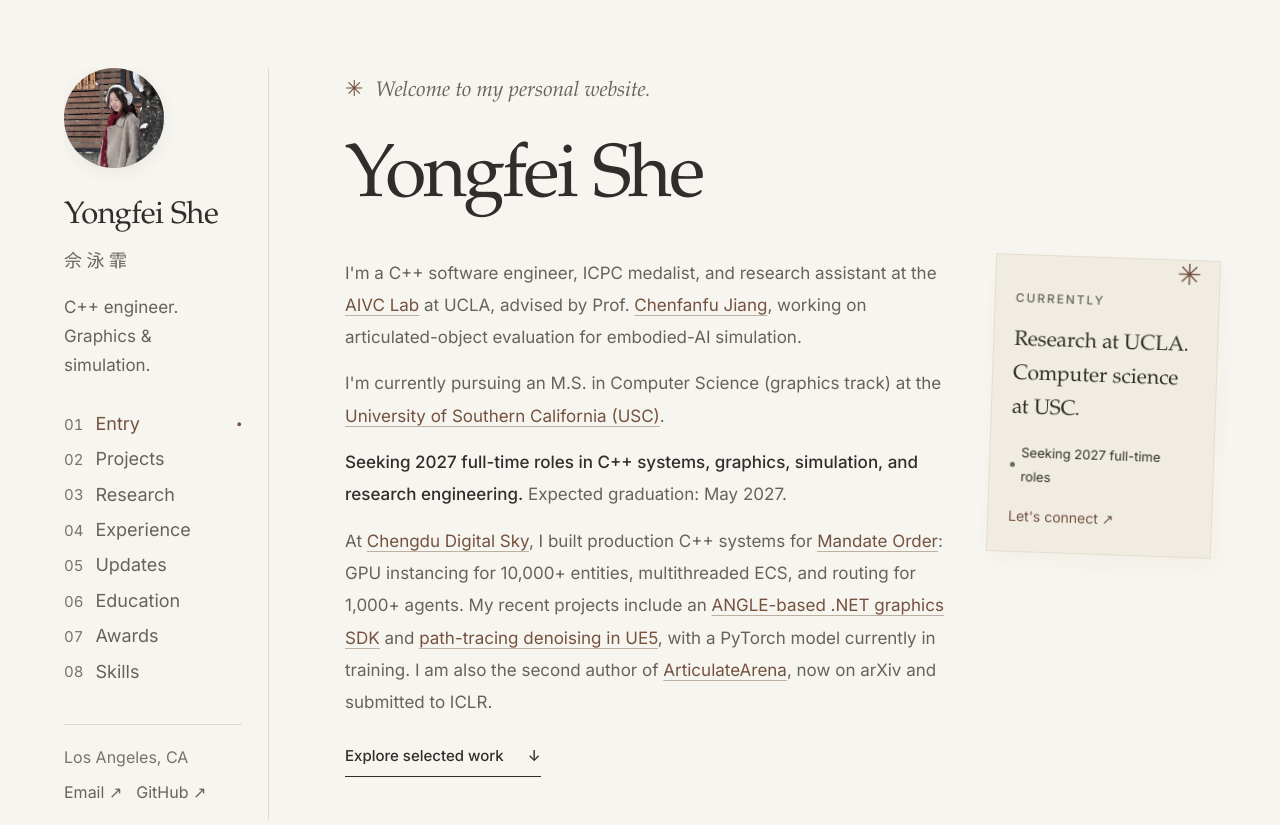
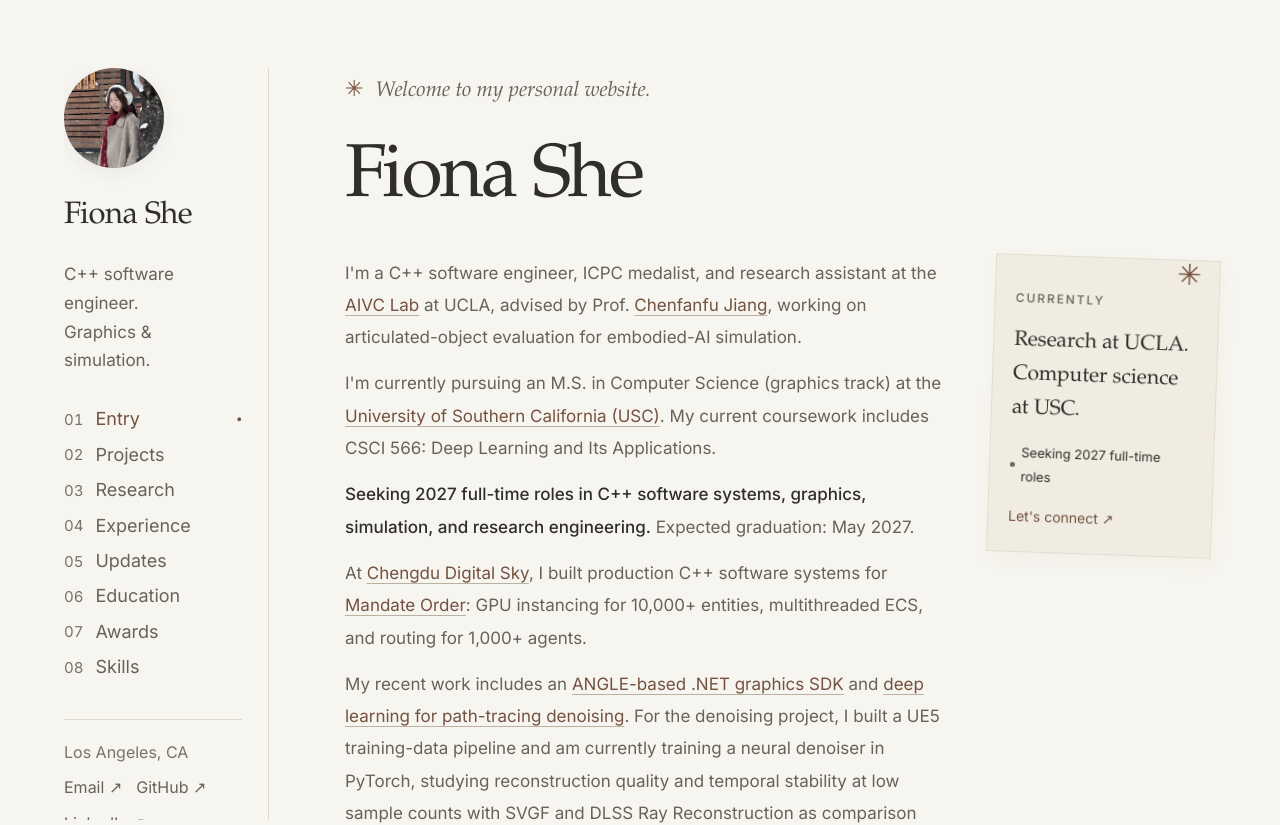
Before and after one commit to mnmnsyf/portfolio-preview, a Vue app: page / in a window 1280 px wide. Shown: the top 825 px of the page. Built offline with nearby package versions, Linux system fonts and the light colour scheme.

Commit message:
Use Fiona branding and expand ongoing deep learning work

```diff
--- a/index.html
+++ b/index.html
@@ -7,14 +7,14 @@
     <meta name="viewport" content="width=device-width, initial-scale=1.0" />
     <meta
       name="description"
-      content="Yongfei She (佘泳霏), C++ software engineer, ICPC medalist and UCLA research assistant. Systems, graphics and simulation; second author of ArticulateArena. Seeking 2027 full-time roles."
+      content="Fiona She, C++ software engineer, ICPC medalist and UCLA research assistant. Systems, graphics and simulation; second author of ArticulateArena. Seeking 2027 full-time roles."
     />
     <meta
       name="keywords"
-      content="Yongfei She, 佘泳霏, C++, systems, graphics, simulation, ArticulateArena, embodied AI, ICPC, UCLA, full-time 2027"
+      content="Fiona She, C++, systems, graphics, simulation, ArticulateArena, embodied AI, ICPC, UCLA, full-time 2027"
     />
-    <meta name="author" content="Yongfei She (佘泳霏)" />
-    <meta property="og:title" content="Yongfei She — C++ Systems, Graphics & Simulation" />
+    <meta name="author" content="Fiona She" />
+    <meta property="og:title" content="Fiona She — C++ Software Systems, Graphics & Simulation" />
     <meta
       property="og:description"
       content="Production C++ engineering, real-time simulation and articulated-object research. Seeking 2027 full-time roles."
@@ -35,7 +35,7 @@
       rel="stylesheet"
     />
 
-    <title>Yongfei She (佘泳霏) — C++ Systems, Graphics & Simulation</title>
+    <title>Fiona She — C++ Software Systems, Graphics & Simulation</title>
   </head>
   <body>
     <div id="app"></div>
--- a/src/assets/main.css
+++ b/src/assets/main.css
@@ -88,12 +88,6 @@
   font-family: var(--font-display);
   font-size: 31px;
   letter-spacing: -0.5px;
-}
-.profile-zh {
-  font-size: 18px;
-  letter-spacing: 0.25em;
-  color: var(--text-muted);
-  margin-top: 1px;
 }
 .sidebar-role {
   color: var(--text-muted);
@@ -687,16 +681,12 @@
     align-items: center;
   }
   .sidebar-portrait {
-    grid-row: span 2;
     width: 48px;
     height: 48px;
     margin: 0;
   }
   .profile-name {
     font-size: 29px;
-  }
-  .profile-zh {
-    font-size: 16px;
   }
   .sidebar-role,
   .sidebar-bottom p,
--- a/src/components/SiteNav.vue
+++ b/src/components/SiteNav.vue
@@ -1,6 +1,6 @@
 <template>
   <aside class="sidebar">
-    <a href="#/" class="profile-link" aria-label="Yongfei She — back to introduction">
+    <a href="#/" class="profile-link" :aria-label="`${site.name} — back to introduction`">
       <img
         class="sidebar-portrait"
         :src="assetUrl(site.photo.src)"
@@ -9,9 +9,8 @@
         height="112"
       />
       <span class="profile-name">{{ site.name }}</span>
-      <span class="profile-zh" lang="zh">{{ site.nameZh }}</span>
     </a>
-    <p class="sidebar-role">C++ engineer.<br />Graphics & simulation.</p>
+    <p class="sidebar-role">C++ software engineer.<br />Graphics & simulation.</p>
     <nav class="section-nav" aria-label="Main navigation">
       <a
         v-for="(section, index) in sections"
--- a/src/data/education.ts
+++ b/src/data/education.ts
@@ -12,7 +12,7 @@
       'Game Engine Development',
       'Computer Animation and Simulation',
       'Foundations of Artificial Intelligence',
-      'Deep Learning and Its Applications',
+      'CSCI 566: Deep Learning and Its Applications (in progress)',
     ],
   },
   {
--- a/src/data/projects.ts
+++ b/src/data/projects.ts
@@ -33,12 +33,19 @@
     {
       id: 'path-tracing-denoising',
       links: [{ label: 'Pipeline overview', href: '/denoising-workflow.svg' }],
-      title: 'Path Tracing Denoising',
+      title: 'Path Tracing Denoising with Deep Learning',
       role: 'Personal project · In progress',
       period: 'Sep 2026 – Present',
-      tech: ['C++', 'Unreal Engine 5', 'PyTorch', 'SVGF', 'DLSS Ray Reconstruction'],
+      tech: [
+        'C++',
+        'Unreal Engine 5',
+        'Deep Learning',
+        'PyTorch',
+        'SVGF',
+        'DLSS Ray Reconstruction',
+      ],
       summary:
-        'A UE5 data collection and benchmarking pipeline for studying reconstruction quality and temporal stability under low-sample-count path tracing.',
+        'An ongoing deep-learning project combining UE5 training-data collection, PyTorch neural denoiser training, and baseline comparisons to study reconstruction quality and temporal stability in low-sample-count path tracing.',
       body: [
         'Built an Unreal Engine 5 data collection pipeline to prepare path-traced rendering data for neural denoiser training.',
         'Implemented an SVGF denoising baseline and integrated NVIDIA DLSS Ray Reconstruction into a comparative benchmarking pipeline.',
--- a/src/data/publications.ts
+++ b/src/data/publications.ts
@@ -17,7 +17,7 @@
     { label: 'Read paper', href: 'https://arxiv.org/abs/2609.33931' },
     { label: 'Project & demos', href: 'https://heyumeng.com/ArticulateArena-web/' },
   ],
-  note: 'Authors: Yumeng He, Yongfei She, Huanyu Chen, Chun Yuan, Peihao Li, Joseph Masterjohn, Yin Yang, Ying Jiang, and Chenfanfu Jiang. arXiv preprint, September 27, 2026.',
+  note: 'Second author. arXiv preprint, September 27, 2026; submitted to ICLR. See the linked paper for the complete author list as published.',
   mediaColumns: 1,
   media: [
     {
--- a/src/data/site.ts
+++ b/src/data/site.ts
@@ -8,10 +8,9 @@
 
 /** Public identity and recruiting information. */
 export const site = {
-  name: 'Yongfei She',
-  nameZh: '佘泳霏',
-  roleLine: 'C++ Software Engineer · Systems, Graphics & Simulation',
-  photo: { src: '/portrait.jpg', alt: 'Yongfei She' },
+  name: 'Fiona She',
+  roleLine: 'C++ Software Engineer · Software Systems, Graphics & Simulation',
+  photo: { src: '/portrait.jpg', alt: 'Fiona She' },
 
   /**
    * Rendered with v-html so institution and advisor names can carry links, the
@@ -25,17 +24,20 @@
      <a href="https://www.math.ucla.edu/~cffjiang/index.html" target="_blank" rel="noopener">Chenfanfu Jiang</a>,
      working on articulated-object evaluation for embodied-AI simulation.`,
     `I'm currently pursuing an M.S. in Computer Science (graphics track) at the
-     <a href="https://www.usc.edu/" target="_blank" rel="noopener">University of Southern California (USC)</a>.`,
-    `<strong>Seeking 2027 full-time roles in C++ systems, graphics, simulation, and research engineering.</strong>
+     <a href="https://www.usc.edu/" target="_blank" rel="noopener">University of Southern California (USC)</a>.
+     My current coursework includes CSCI 566: Deep Learning and Its Applications.`,
+    `<strong>Seeking 2027 full-time roles in C++ software systems, graphics, simulation, and research engineering.</strong>
      Expected graduation: May 2027.`,
     `At
      <a href="https://www.digisky.com/" target="_blank" rel="noopener">Chengdu Digital Sky</a>,
-     I built production C++ systems for
+     I built production C++ software systems for
      <a href="https://www.digisky.com/product/mo" target="_blank" rel="noopener">Mandate Order</a>:
-     GPU instancing for 10,000+ entities, multithreaded ECS, and routing for 1,000+ agents.
-     My recent projects include an <a href="#/projects/angle-graphics-sdk">ANGLE-based .NET graphics SDK</a>
-     and <a href="#/projects/path-tracing-denoising">path-tracing denoising in UE5</a>, with a PyTorch model currently in training.
-     I am also the second author of
+     GPU instancing for 10,000+ entities, multithreaded ECS, and routing for 1,000+ agents.`,
+    `My recent work includes an <a href="#/projects/angle-graphics-sdk">ANGLE-based .NET graphics SDK</a>
+     and <a href="#/projects/path-tracing-denoising">deep learning for path-tracing denoising</a>.
+     For the denoising project, I built a UE5 training-data pipeline and am currently training a neural denoiser in PyTorch,
+     studying reconstruction quality and temporal stability at low sample counts with SVGF and DLSS Ray Reconstruction as comparison baselines.`,
+    `I am also the second author of
      <a href="#/research/articulatearena">ArticulateArena</a>, now on arXiv and submitted to ICLR.`,
   ],
 
--- a/src/data/skills.ts
+++ b/src/data/skills.ts
@@ -1,7 +1,7 @@
 import type { SkillGroup } from './types'
 
 export const skillsSummary =
-  'Production C++ systems, real-time graphics and simulation, with research experience in articulated-object evaluation.'
+  'Production C++ software systems, real-time graphics and simulation, articulated-object research, and ongoing deep-learning work on neural rendering denoising.'
 
 export const skills: SkillGroup[] = [
   { label: 'Languages', items: ['C++', 'C', 'C#', 'Java', 'Python', 'Lua', 'HLSL', 'MySQL'] },
@@ -16,6 +16,10 @@
   },
   { label: 'Engines', items: ['Unreal Engine', 'Unity'] },
   {
+    label: 'Deep Learning',
+    items: ['PyTorch', 'Neural Denoising', 'Training-Data Pipelines', 'Comparative Evaluation'],
+  },
+  {
     label: 'Tools',
     items: ['Git', 'Visual Studio', '.NET', 'PyTorch', 'Blender', 'Cursor', 'Confluence', 'Jira'],
   },
```
Also changed, not shown: 2 other files (tests, documents, lock files or other folders).
